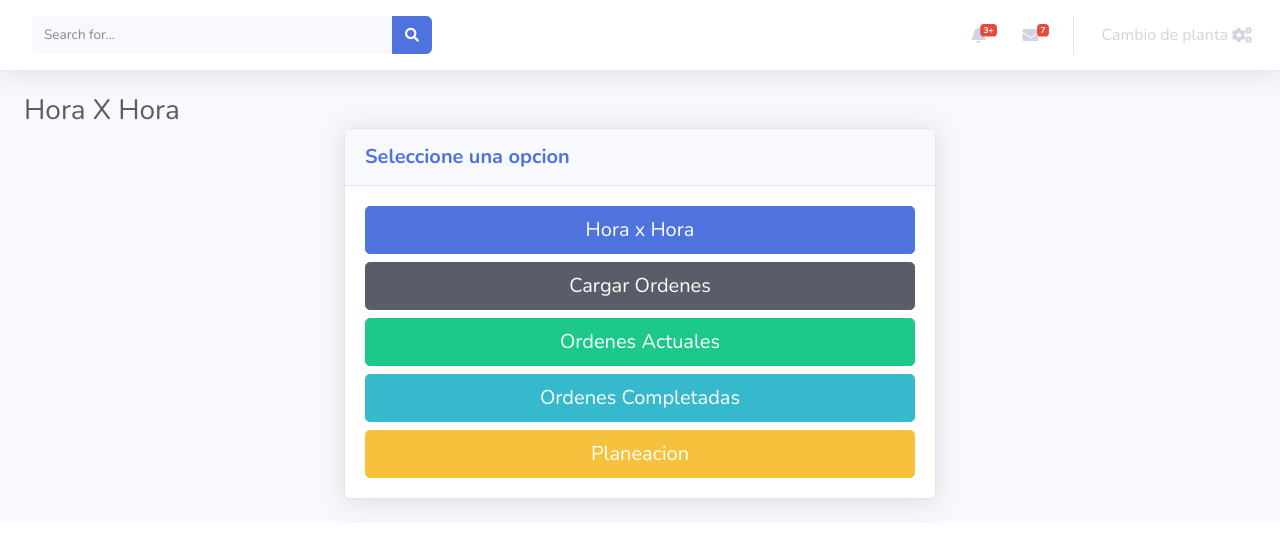
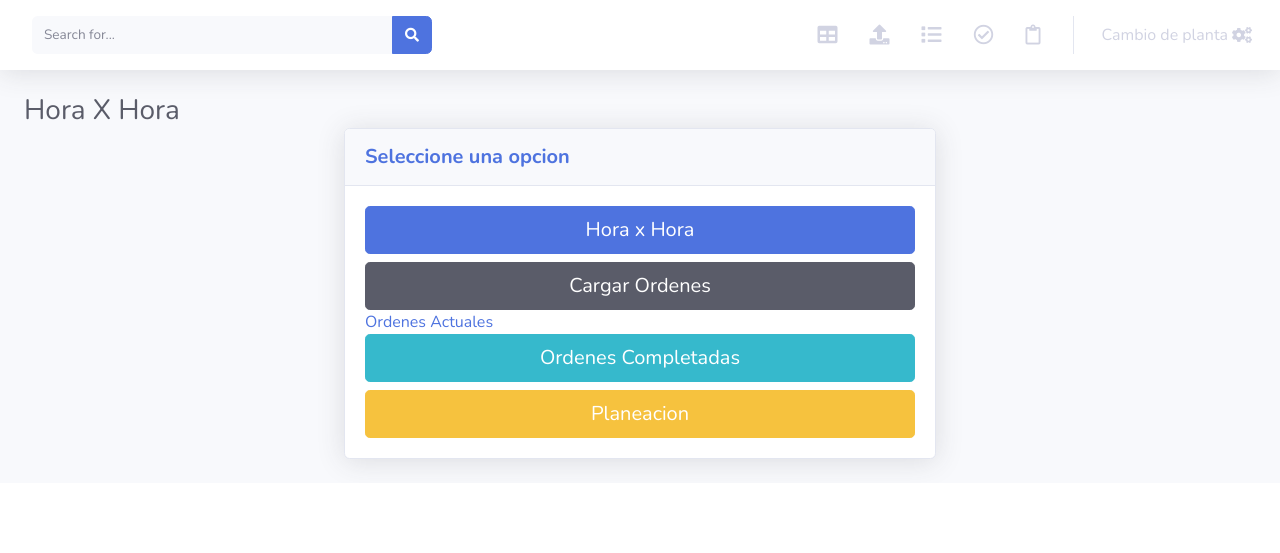
Before and after one commit to joseluisgomezcecena/horaxhora, a PHP site: page /index.php in a window 1280 px wide. Shown: the top 553 px of the page. Run offline with PHP 8.4, Linux system fonts and the light colour scheme.

Commit message:
Add icons to top-menu

```diff
--- a/assets/js/main.js
+++ b/assets/js/main.js
@@ -176,11 +176,8 @@ document.addEventListener("DOMContentLoaded", function() {
     /**************************************** -------------- NO INDEX PAGE -------------- ****************************************/
     if(window.location.pathname != "/horaxhora/index.php" && window.location.pathname != "/horaxhora/")
     {
-
-
         const change_plants = document.getElementById("change-plants");
         change_plants.addEventListener("click", control_plants);
-
 
         function control_plants(e)
         {
@@ -195,7 +192,7 @@ document.addEventListener("DOMContentLoaded", function() {
             else if(e.target.classList.contains("plant-3"))
                 plant = 3;
             if(plant > 0)
-                window.location.assign("/horaxhora/index.php?plant="+plant);
+                window.location.assign("/horaxhora/?plant="+plant);
         }
     }
 });
--- a/includes/top-menu.php
+++ b/includes/top-menu.php
@@ -1,3 +1,10 @@
+<?php
+if(isset($_GET['plant']))
+{
+    $plant = $_GET['plant'];
+}
+?>
+
 <!-- Content Wrapper -->
 <div id="content-wrapper" class="d-flex flex-column">
 
@@ -26,132 +33,36 @@
 
     <!-- Topbar Navbar -->
     <ul class="navbar-nav ml-auto">
-
-      <!-- Nav Item - Search Dropdown (Visible Only XS) -->
-      <li class="nav-item dropdown no-arrow d-sm-none">
-        <a class="nav-link dropdown-toggle" href="#" id="searchDropdown" role="button" data-toggle="dropdown" aria-haspopup="true" aria-expanded="false">
-          <i class="fas fa-search fa-fw"></i>
+      <!-- Nav Item - HrxHr -->
+      <li class="nav-item dropdown no-arrow mx-1">
+        <a class="nav-link dropdown-toggle" href="horaxhora.php<?php if(isset($plant)) echo '?plant='.$plant;?>" id="hrxhr-icon" data-toggle="tooltip" title="HoraxHora" aria-haspopup="true" aria-expanded="false" style="font-size: 20px">
+          <i class="fas fa-table"></i><br>
         </a>
-        <!-- Dropdown - Messages -->
-        <div class="dropdown-menu dropdown-menu-right p-3 shadow animated--grow-in" aria-labelledby="searchDropdown">
-          <form class="form-inline mr-auto w-100 navbar-search">
-            <div class="input-group">
-              <input type="text" class="form-control bg-light border-0 small" placeholder="Search for..." aria-label="Search" aria-describedby="basic-addon2">
-              <div class="input-group-append">
-                <button class="btn btn-primary" type="button">
-                  <i class="fas fa-search fa-sm"></i>
-                </button>
-              </div>
-            </div>
-          </form>
-        </div>
       </li>
-
-      <!-- Nav Item - Alerts -->
+      <!-- Nav Item - Cargar Ordenes -->
       <li class="nav-item dropdown no-arrow mx-1">
-        <a class="nav-link dropdown-toggle" href="#" id="alertsDropdown" role="button" data-toggle="dropdown" aria-haspopup="true" aria-expanded="false">
-          <i class="fas fa-bell fa-fw"></i>
-          <!-- Counter - Alerts -->
-          <span class="badge badge-danger badge-counter">3+</span>
+        <a class="nav-link dropdown-toggle" href="cargar_ordenes.php<?php if(isset($plant)) echo '?plant='.$plant;?>" id="cargar-icon" data-toggle="tooltip" title="Cargar ordenes" aria-haspopup="true" aria-expanded="false" style="font-size: 20px">
+          <i class="fas fa-upload"></i><br>
         </a>
-        <!-- Dropdown - Alerts -->
-        <div class="dropdown-list dropdown-menu dropdown-menu-right shadow animated--grow-in" aria-labelledby="alertsDropdown">
-          <h6 class="dropdown-header">
-            Alerts Center
-          </h6>
-          <a class="dropdown-item d-flex align-items-center" href="#">
-            <div class="mr-3">
-              <div class="icon-circle bg-primary">
-                <i class="fas fa-file-alt text-white"></i>
-              </div>
-            </div>
-            <div>
-              <div class="small text-gray-500">December 12, 2019</div>
-              <span class="font-weight-bold">A new monthly report is ready to download!</span>
-            </div>
-          </a>
-          <a class="dropdown-item d-flex align-items-center" href="#">
-            <div class="mr-3">
-              <div class="icon-circle bg-success">
-                <i class="fas fa-donate text-white"></i>
-              </div>
-            </div>
-            <div>
-              <div class="small text-gray-500">December 7, 2019</div>
-              $290.29 has been deposited into your account!
-            </div>
-          </a>
-          <a class="dropdown-item d-flex align-items-center" href="#">
-            <div class="mr-3">
-              <div class="icon-circle bg-warning">
-                <i class="fas fa-exclamation-triangle text-white"></i>
-              </div>
-            </div>
-            <div>
-              <div class="small text-gray-500">December 2, 2019</div>
-              Spending Alert: We've noticed unusually high spending for your account.
-            </div>
-          </a>
-          <a class="dropdown-item text-center small text-gray-500" href="#">Show All Alerts</a>
-        </div>
       </li>
-
-      <!-- Nav Item - Messages -->
+      <!-- Nav Item - Ordenes Actuales -->
       <li class="nav-item dropdown no-arrow mx-1">
-        <a class="nav-link dropdown-toggle" href="#" id="messagesDropdown" role="button" data-toggle="dropdown" aria-haspopup="true" aria-expanded="false">
-          <i class="fas fa-envelope fa-fw"></i>
-          <!-- Counter - Messages -->
-          <span class="badge badge-danger badge-counter">7</span>
+        <a class="nav-link dropdown-toggle" href="ordenes_actuales.php<?php if(isset($plant)) echo '?plant='.$plant;?>" id="actuales-icon" data-toggle="tooltip" title="Ordenes Actuales" aria-haspopup="true" aria-expanded="false" style="font-size: 20px">
+          <i class="fas fa-list"></i><br>
         </a>
-        <!-- Dropdown - Messages -->
-        <div class="dropdown-list dropdown-menu dropdown-menu-right shadow animated--grow-in" aria-labelledby="messagesDropdown">
-          <h6 class="dropdown-header">
-            Message Center
-          </h6>
-          <a class="dropdown-item d-flex align-items-center" href="#">
-            <div class="dropdown-list-image mr-3">
-              <img class="rounded-circle" src="https://source.unsplash.com/fn_BT9fwg_E/60x60" alt="">
-              <div class="status-indicator bg-success"></div>
-            </div>
-            <div class="font-weight-bold">
-              <div class="text-truncate">Hi there! I am wondering if you can help me with a problem I've been having.</div>
-              <div class="small text-gray-500">Emily Fowler · 58m</div>
-            </div>
-          </a>
-          <a class="dropdown-item d-flex align-items-center" href="#">
-            <div class="dropdown-list-image mr-3">
-              <img class="rounded-circle" src="https://source.unsplash.com/AU4VPcFN4LE/60x60" alt="">
-              <div class="status-indicator"></div>
-            </div>
-            <div>
-              <div class="text-truncate">I have the photos that you ordered last month, how would you like them sent to you?</div>
-              <div class="small text-gray-500">Jae Chun · 1d</div>
-            </div>
-          </a>
-          <a class="dropdown-item d-flex align-items-center" href="#">
-            <div class="dropdown-list-image mr-3">
-              <img class="rounded-circle" src="https://source.unsplash.com/CS2uCrpNzJY/60x60" alt="">
-              <div class="status-indicator bg-warning"></div>
-            </div>
-            <div>
-              <div class="text-truncate">Last month's report looks great, I am very happy with the progress so far, keep up the good work!</div>
-              <div class="small text-gray-500">Morgan Alvarez · 2d</div>
-            </div>
-          </a>
-          <a class="dropdown-item d-flex align-items-center" href="#">
-            <div class="dropdown-list-image mr-3">
-              <img class="rounded-circle" src="https://source.unsplash.com/Mv9hjnEUHR4/60x60" alt="">
-              <div class="status-indicator bg-success"></div>
-            </div>
-            <div>
-              <div class="text-truncate">Am I a good boy? The reason I ask is because someone told me that people say this to all dogs, even if they aren't good...</div>
-              <div class="small text-gray-500">Chicken the Dog · 2w</div>
-            </div>
-          </a>
-          <a class="dropdown-item text-center small text-gray-500" href="#">Read More Messages</a>
-        </div>
       </li>
-
+      <!-- Nav Item - Ordenes Completadas -->
+      <li class="nav-item dropdown no-arrow mx-1">
+        <a class="nav-link dropdown-toggle" href="ordenes_completadas.php<?php if(isset($plant)) echo '?plant='.$plant;?>" id="completadas-icon" data-toggle="tooltip" title="Ordenes Completas" aria-haspopup="true" aria-expanded="false" style="font-size: 20px">
+          <i class="far fa-check-circle"></i><br>
+        </a>
+      </li>
+      <!-- Nav Item - Planeacion -->
+      <li class="nav-item dropdown no-arrow mx-1">
+        <a class="nav-link dropdown-toggle" href="reporteA.php<?php if(isset($plant)) echo '?plant='.$plant;?>" id="planeacion-icon" data-toggle="tooltip" title="Planeacion" aria-haspopup="true" aria-expanded="false" style="font-size: 20px">
+          <i class="far fa-clipboard"></i><br>
+        </a>
+      </li>
       <div class="topbar-divider d-none d-sm-block"></div>
 
       <!-- Nav Item - User Information -->
--- a/index.php
+++ b/index.php
@@ -19,11 +19,11 @@
             <h5 class="m-0 font-weight-bold text-primary">Seleccione una opcion</h5>
         </div>
         <div class="card-body">
-            <a id="horaxhora" href="horaxhora.php<?php if(isset($plant)) echo '?plant='.$plant;?>" target="_blank" class="btn btn-primary btn-lg btn-block">Hora x Hora</a>
-            <a id="cargar" href="cargar_ordenes.php<?php if(isset($plant)) echo '?plant='.$plant;?>" target="_blank" class="btn btn-dark btn-lg btn-block">Cargar Ordenes</a>
-            <a id="actual" href="ordenes_actuales.php<?php if(isset($plant)) echo '?plant='.$plant;?>"target="_blank"  class="btn btn-success btn-lg btn-block">Ordenes Actuales</a>
-            <a id="completas" href="ordenes_completadas.php<?php if(isset($plant)) echo '?plant='.$plant;?>" target="_blank" class="btn btn-info btn-lg btn-block">Ordenes Completadas</a>
-            <a id="reporte" href="reporteA.php<?php if(isset($plant)) echo '?plant='.$plant;?>" target="_blank" class="btn btn-warning btn-lg btn-block">Planeacion</a>
+            <a id="horaxhora" href="horaxhora.php<?php if(isset($plant)) echo '?plant='.$plant;?>" class="btn btn-primary btn-lg btn-block">Hora x Hora</a>
+            <a id="cargar" href="cargar_ordenes.php<?php if(isset($plant)) echo '?plant='.$plant;?>" class="btn btn-dark btn-lg btn-block">Cargar Ordenes</a>
+            <a id="actual" href="ordenes_actuales.php<?php if(isset($plant)) echo '?plant='.$plant;?>  class="btn btn-success btn-lg btn-block">Ordenes Actuales</a>
+            <a id="completas" href="ordenes_completadas.php<?php if(isset($plant)) echo '?plant='.$plant;?>" class="btn btn-info btn-lg btn-block">Ordenes Completadas</a>
+            <a id="reporte" href="reporteA.php<?php if(isset($plant)) echo '?plant='.$plant;?>" class="btn btn-warning btn-lg btn-block">Planeacion</a>
         </div>
     </div>
 </div>
```
